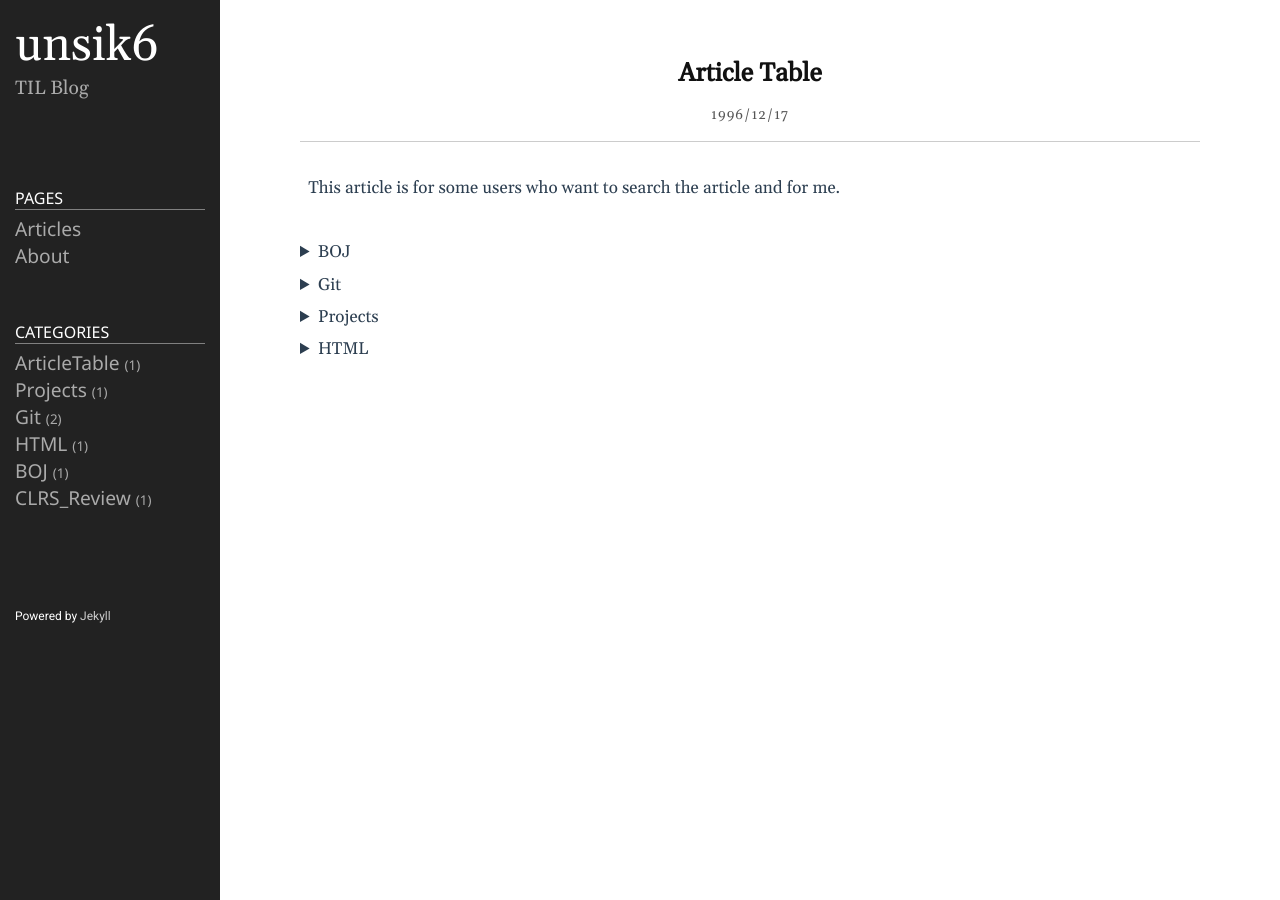
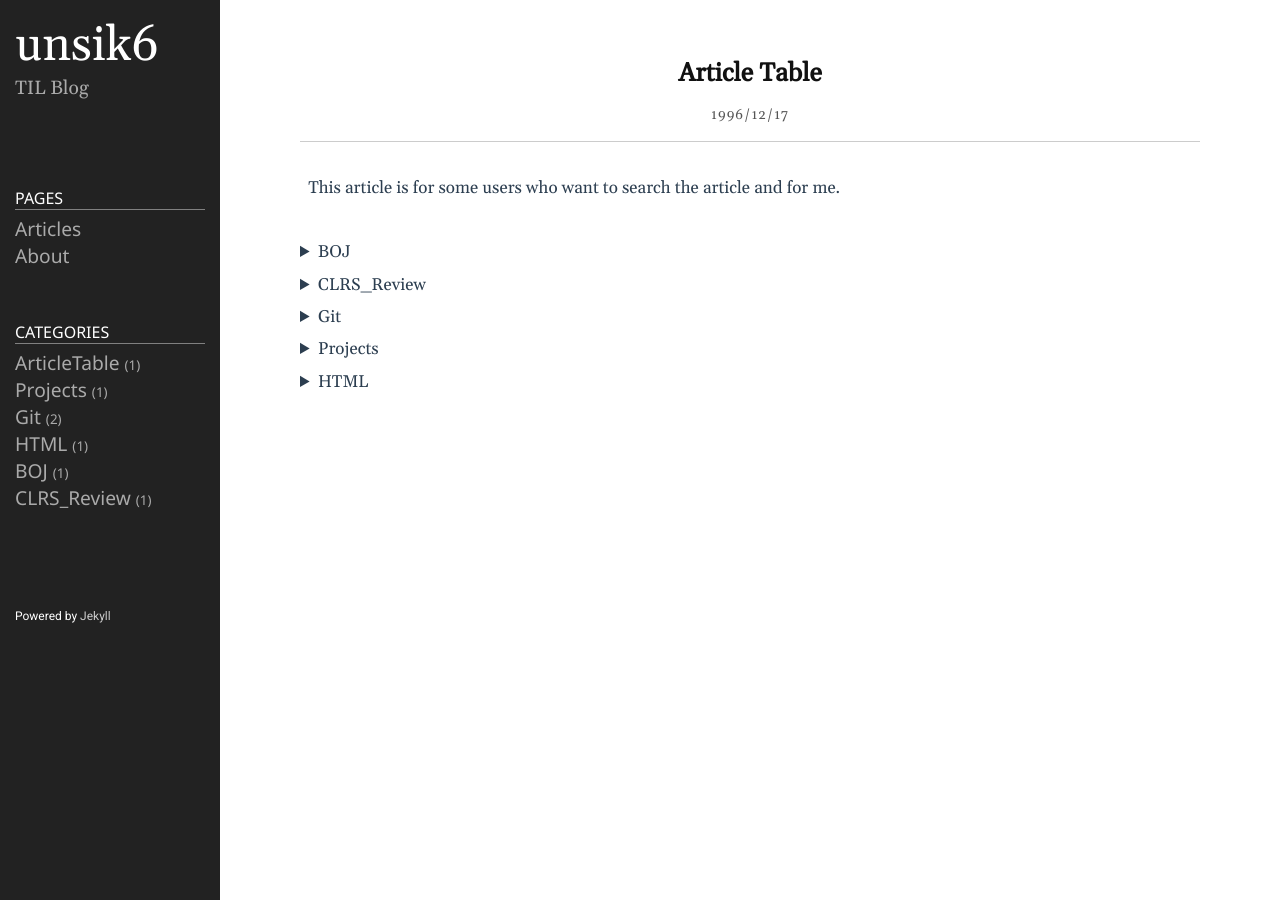
Before and after one commit to unsik6/unsik6.github.io, a Jekyll site: the page built from _posts/1996-12-17-ArcticleTable.md, in a window 1280 px wide. Built offline with Jekyll 4.4.1, drawn with Linux system fonts in a browser that asks for light colours.

Commit message:
article table amend

```diff
--- a/_posts/1996-12-17-ArcticleTable.md
+++ b/_posts/1996-12-17-ArcticleTable.md
@@ -21,6 +21,25 @@
                 <td><center><font size = "2">Sorting</font></center></td>
                 <td><center><font size = "2"><a href="https://unsik6.github.io/boj/2022/02/03/BOJ-2750.html">[BOJ] 2750 Sorting Numbers using BubbleSort</a></font></center></td>
                 <td><font size = "2">sorting the array of intergers using BubbleSort; what is BubbleSort.</font></td>
+            </tr>
+        </table>
+        </center>
+    </p>
+</details>
+<details>
+    <summary>CLRS_Review</summary>
+    <p>
+        <center>
+        <table border ="1" width = "600">
+            <th><font size = "2">Index</font></th>
+            <th><font size = "2">Topic</font></th>
+            <th><font size = "2">Title</font></th>
+            <th><font size = "2">Summary</font></th>
+            <tr>
+                <td><center><font size = "2">1</font></center></td>
+                <td><center><font size = "2">Review</font></center></td>
+                <td><center><font size = "2"><a href="https://unsik6.github.io/clrs_review/2022/02/03/CLRS-Review-CH4.html">[CLRS Review] Chapter 4. Divide-and-Conquer</a></font></center></td>
+                <td><font size = "2">review about Divide-and-Conquer of CLRS chapter4</font></td>
             </tr>
         </table>
         </center>
```
